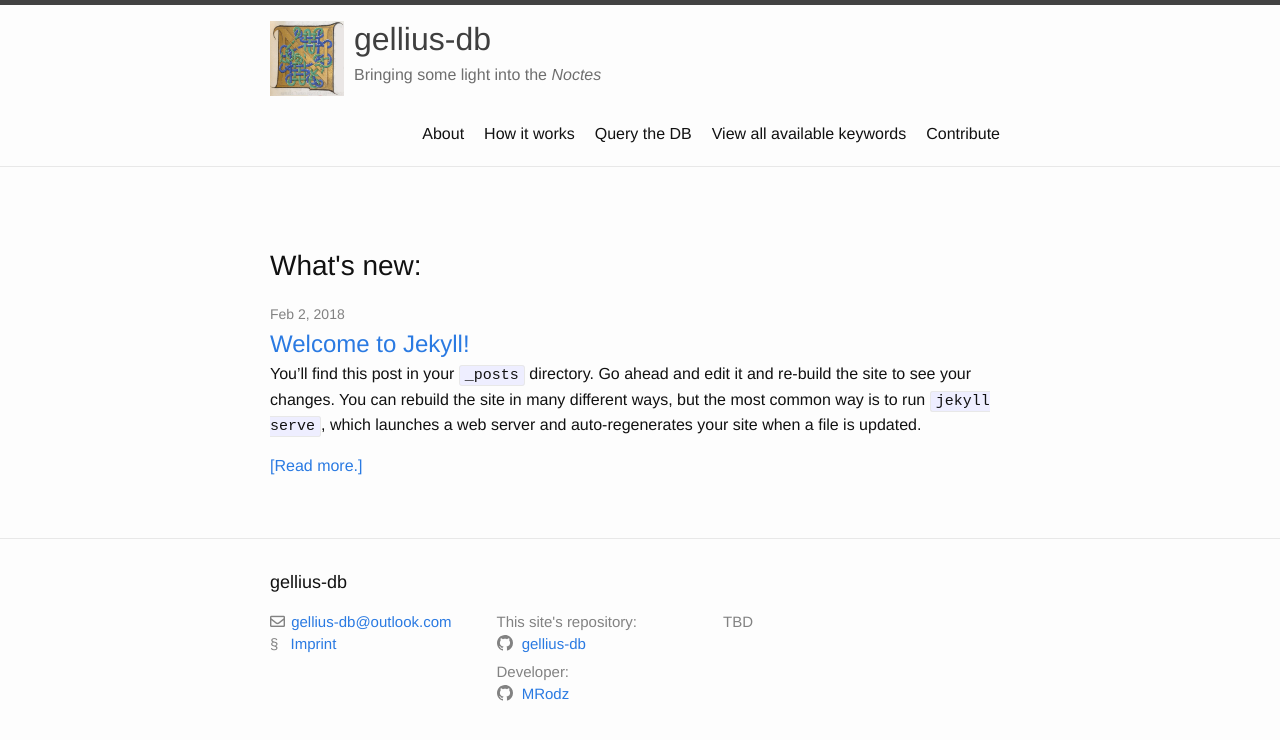
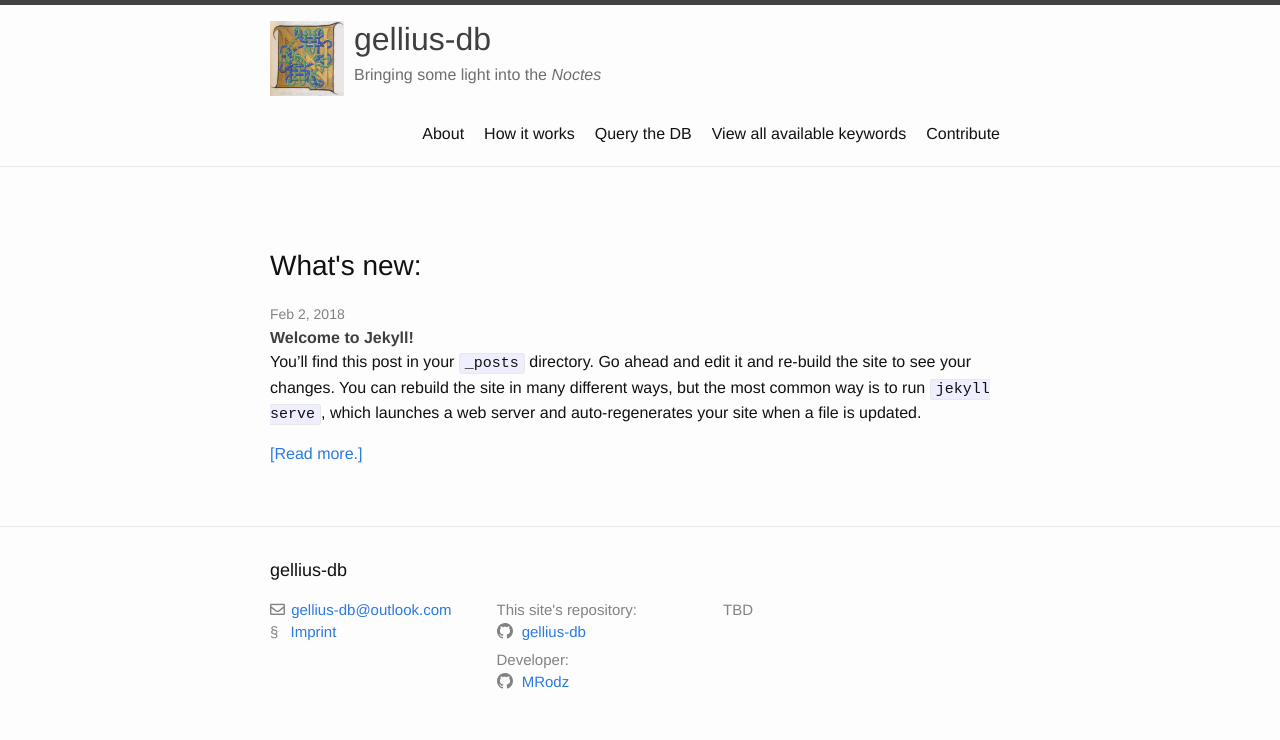
Before and after one commit to MRodz/gellius-db.github.io, a Jekyll site: the page built from index.md, in a window 1280 px wide. Shown: the top 740 px of the page. Built offline with Jekyll 4.4.1, drawn with Linux system fonts in a browser that asks for light colours; nearby versions of some CDN libraries.

Commit message:
adapted layout to the project's need

```diff
--- a/_sass/minima/_layout.scss
+++ b/_sass/minima/_layout.scss
@@ -245,7 +245,9 @@
 
 .post-link {
   display: block;
-  @include relative-font-size(1.5);
+  @include relative-font-size(1);
+  color: #3f3f3f;
+  font-weight: bold;
 }
 
 
@@ -294,3 +296,8 @@
     }
   }
 }
+
+.contribute li {
+  margin-top: 10px;
+  padding-left: 10px;
+}
```
